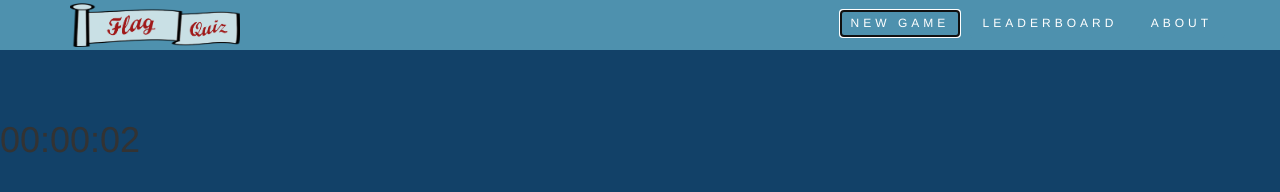
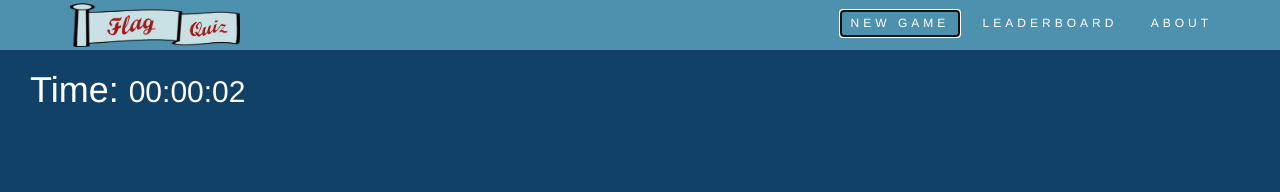
Before and after one commit to rjhunter3/TheFlagQuiz, a website: page client/index.html in a window 1280 px wide. Both pictures are taken after a click on the button "NEW GAME". Drawn offline with nearby package versions, Linux system fonts and the light colour scheme.

Commit message:
More timer work
Might need to find a way to get it to run in the background

```diff
--- a/client/index.js
+++ b/client/index.js
@@ -1,11 +1,30 @@
+/*
+function add(h2,seconds,minutes,hours) {
+    seconds++;
+    if (seconds >= 60) {
+        seconds = 0;
+        minutes++;
+        if (minutes >= 60) {
+            minutes = 0;
+            hours++;
+        }
+    }
+    h2.textContent = (hours ? (hours > 9 ? hours : "0" + hours) : "00") + ":" + (minutes ? (minutes > 9 ? minutes : "0" + minutes) : "00") + ":" + (seconds > 9 ? seconds : "0" + seconds);
+    timer()
+}
+function timer(h2,seconds,minutes,hours) {
+    t = setTimeout(add(h2,seconds,minutes,hours), 1000);
+}
+*/
 
 document.getElementById('new').addEventListener('click', async function(event){
     var seconds = 0, minutes = 0, hours = 0;
     let content = '<div class="topContainer">';
-    content += '<h1><time>00:00:00</time></h1>';
+    content += '<h1 style="display:inline;">Time: </h1>';
+    content += '<h2 style="display:inline;"><time>00:00:00</time></h2>';
     content += '</div>';
     document.getElementById('content').innerHTML = content;
-    var h1 = document.getElementsByTagName('h1')[0];
+    var h2 = document.getElementsByTagName('h2')[0];
     function add() {
         seconds++;
         if (seconds >= 60) {
@@ -16,7 +35,7 @@ document.getElementById('new').addEventListener('click', async function(event){
                 hours++;
             }
         }
-        h1.textContent = (hours ? (hours > 9 ? hours : "0" + hours) : "00") + ":" + (minutes ? (minutes > 9 ? minutes : "0" + minutes) : "00") + ":" + (seconds > 9 ? seconds : "0" + seconds);
+        h2.textContent = (hours ? (hours > 9 ? hours : "0" + hours) : "00") + ":" + (minutes ? (minutes > 9 ? minutes : "0" + minutes) : "00") + ":" + (seconds > 9 ? seconds : "0" + seconds);
         timer()
     }
     function timer() {
@@ -63,6 +82,7 @@ document.getElementById('newflag').addEventListener('click', async function(even
     */
 });
 document.getElementById('home').addEventListener('click', async function(event){
+    console.log("I'm here")
     let response = '<div class="jumbotron">';
     response += '<h1>Flag Quiz</h1>';
     response += '<p>Test your vexillological knowledge!</p>';
--- a/client/style.css
+++ b/client/style.css
@@ -111,7 +111,9 @@ div.jumbotron {
     width: 50%;
 }
 .topContainer {
-    padding-top: 100px;
+    padding-top: 70px;
+    padding-left: 30px;
+    color: #ffffff;
 }
 
 /*
```
